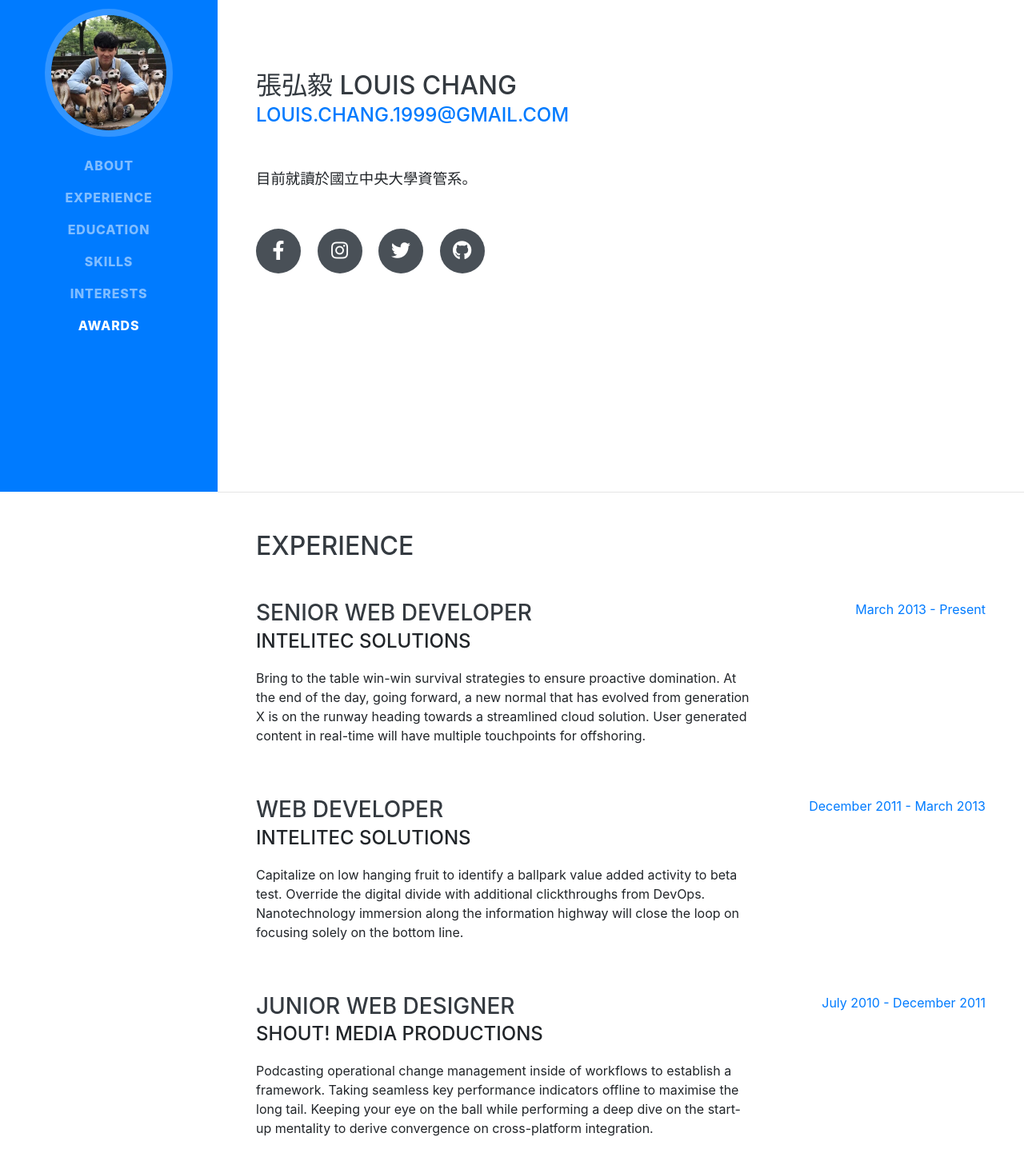
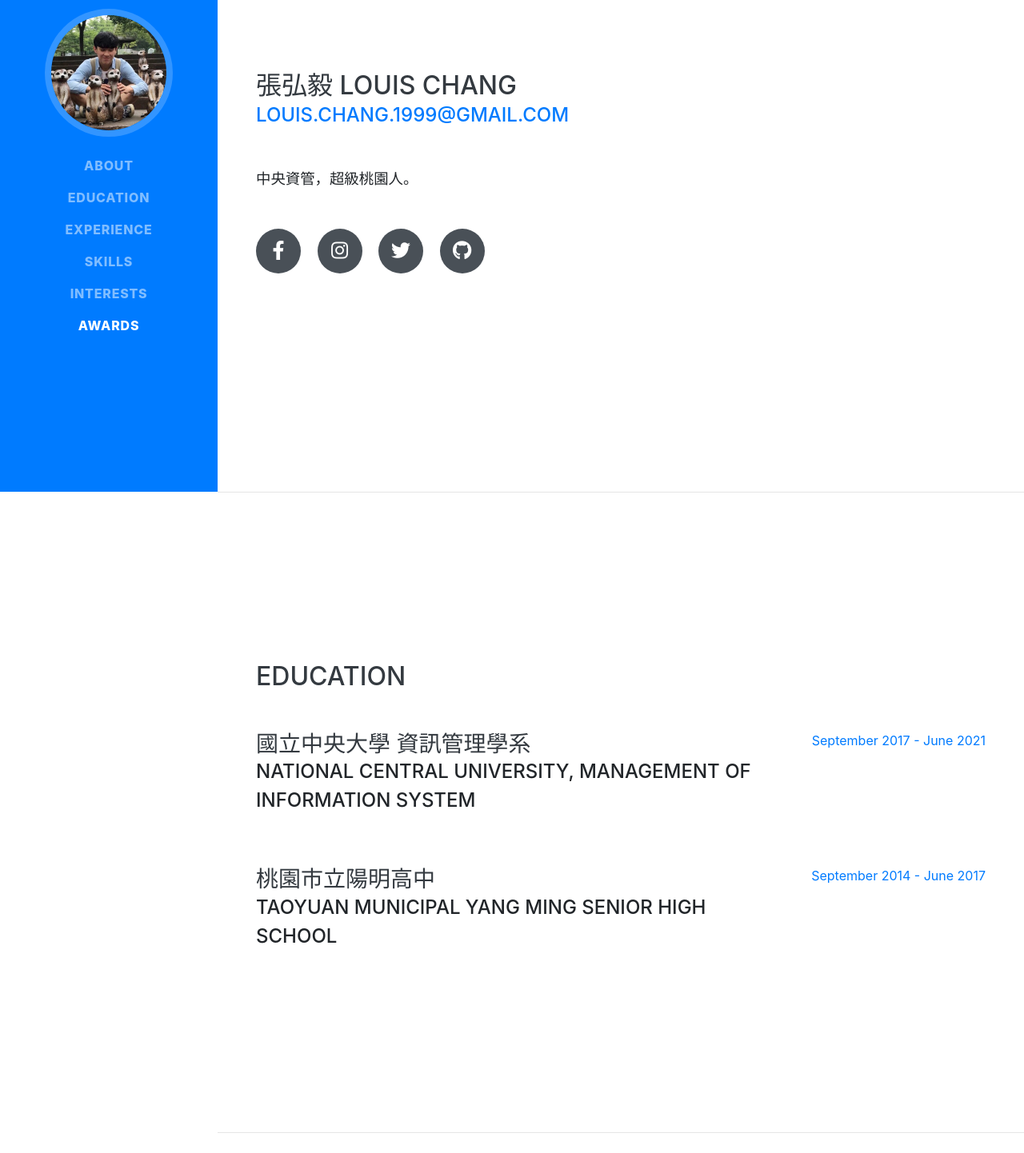
Before and after one commit to Louis-Chang/Louis-Chang.github.io, a website with bundled scripts: page index.html in a window 1280 px wide. Shown: the part 185-1627 px from the top of the page at 80% size. Built offline with nearby package versions, Linux system fonts and the light colour scheme; a web font is replaced by a local one.

Commit message:
改了一些有的沒的

```diff
--- a/index.html
+++ b/index.html
@@ -8,7 +8,7 @@
     <meta name="description" content="">
     <meta name="author" content="">
 
-    <title>Louis Chang's Github Website</title>
+    <title>LouisChang's Github Website</title>
 
     <!-- Bootstrap core CSS -->
     <link href="vendor/bootstrap/css/bootstrap.min.css" rel="stylesheet">
@@ -41,10 +41,10 @@
                     <a class="nav-link js-scroll-trigger" href="#about">About</a>
                 </li>
                 <li class="nav-item">
-                    <a class="nav-link js-scroll-trigger" href="#experience">Experience</a>
+                    <a class="nav-link js-scroll-trigger" href="#education">Education</a>
                 </li>
                 <li class="nav-item">
-                    <a class="nav-link js-scroll-trigger" href="#education">Education</a>
+                    <a class="nav-link js-scroll-trigger" href="#experience">Experience</a>
                 </li>
                 <li class="nav-item">
                     <a class="nav-link js-scroll-trigger" href="#skills">Skills</a>
@@ -67,7 +67,7 @@
                 <div class="subheading mb-5">
                     <a href="mailto:louis.chang.1999@gmail.com">louis.chang.1999@gmail.com</a><br>
                 </div>
-                <p class="lead mb-5">目前就讀於國立中央大學資管系。</p>
+                <p class="lead mb-5">中央資管，超級桃園人。</p>
                 <div class="social-icons">
                     <a href="https://www.facebook.com/profile.php?id=100002465121763">
                         <i class="fab fa-facebook-f"></i>
@@ -82,6 +82,35 @@
                         <i class="fab fa-github"></i>
                     </a>
                 </div>
+            </div>
+        </section>
+
+        <hr class="m-0">
+
+        <section class="resume-section p-3 p-lg-5 d-flex align-items-center" id="education">
+            <div class="w-100">
+                <h2 class="mb-5">Education</h2>
+
+                <div class="resume-item d-flex flex-column flex-md-row justify-content-between mb-5">
+                    <div class="resume-content">
+                        <h3 class="mb-0">國立中央大學 資訊管理學系</h3>
+                        <div class="subheading mb-3">National Central University, Management of Information System</div>
+                    </div>
+                    <div class="resume-date text-md-right">
+                        <span class="text-primary">September 2017 - June 2021</span>
+                    </div>
+                </div>
+
+                <div class="resume-item d-flex flex-column flex-md-row justify-content-between">
+                    <div class="resume-content">
+                        <h3 class="mb-0">桃園市立陽明高中</h3>
+                        <div class="subheading mb-3">Taoyuan Municipal Yang Ming Senior High School</div>
+                    </div>
+                    <div class="resume-date text-md-right">
+                        <span class="text-primary">September 2014 - June 2017</span>
+                    </div>
+                </div>
+
             </div>
         </section>
 
@@ -140,34 +169,6 @@
 
             </div>
 
-        </section>
-
-        <hr class="m-0">
-
-        <section class="resume-section p-3 p-lg-5 d-flex align-items-center" id="education">
-            <div class="w-100">
-                <h2 class="mb-5">Education</h2>
-
-                <div class="resume-item d-flex flex-column flex-md-row justify-content-between mb-5">
-                    <div class="resume-content">
-                        <h3 class="mb-0">國立中央大學 National Central University</h3>
-                        <div class="subheading mb-3">資訊管理學系</div>
-                    </div>
-                    <div class="resume-date text-md-right">
-                        <span class="text-primary">September 2017 - June 2021</span>
-                    </div>
-                </div>
-
-                <div class="resume-item d-flex flex-column flex-md-row justify-content-between">
-                    <div class="resume-content">
-                        <h3 class="mb-0">桃園市立陽明高中</h3>
-                    </div>
-                    <div class="resume-date text-md-right">
-                        <span class="text-primary">September 2014 - June 2017</span>
-                    </div>
-                </div>
-
-            </div>
         </section>
 
         <hr class="m-0">
```
Also changed, not shown: img/profile.jpg (deleted).
